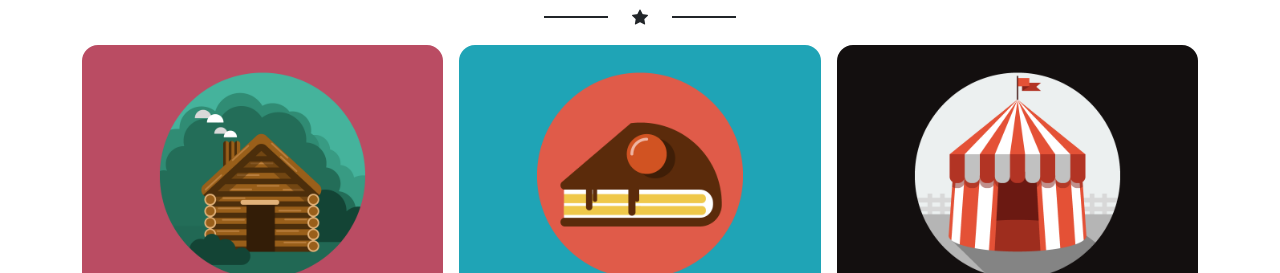
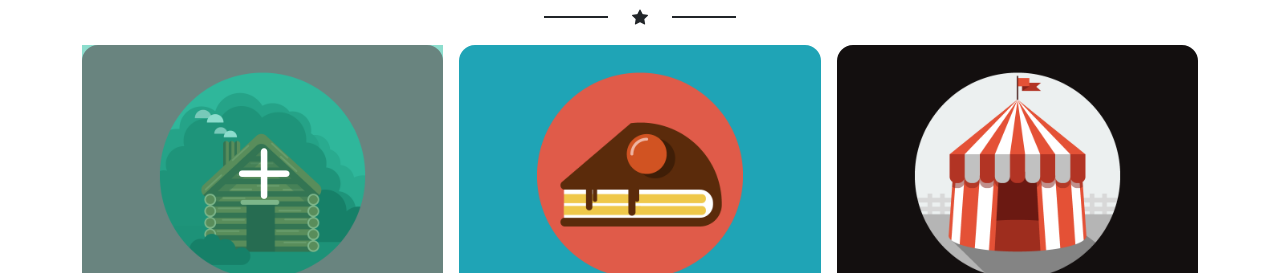
Before and after one commit to peterpozo/html-css-bootstrap-freelancer, a plain HTML site: page index.html in a window 1280 px wide. In both pictures the pointer is over the element 262 px from the left and 702 px from the top of the page. Shown: the part 527-800 px from the top of the page. Drawn offline with nearby package versions, Linux system fonts and the light colour scheme.

Commit message:
aggiunta hover su immagini

```diff
--- a/css/style.css
+++ b/css/style.css
@@ -17,6 +17,24 @@ header{
     margin-bottom: 3rem;
 }
 
+.immagini{
+    position: relative;
+}
+
+.immagini:hover::after{
+    content: '\F64D';
+    font-family: bootstrap-icons;
+    font-size: 4rem;
+    font-weight: bold;
+    position: absolute;
+    inset: 0;
+    display: flex;
+    justify-content: center;
+    align-items: center;
+    color: white;
+    background-color: #1abc9c80;
+    cursor: pointer;
+}
 .immagini img{
     width: 100%;
     border-radius: 1rem;
--- a/index.html
+++ b/index.html
@@ -207,7 +207,7 @@
           </div>
           <div class="col-12 col-sm-4">
             <div class="col mb-1">ABOUT THE FREELANCER</div>
-            <div class="col">Lorem, ipsum dolor sit amet consectetur <a class="link-bootstrap" href="url">Star Bootstrap</a>.</div>
+            <div class="col">Lorem, ipsum dolor sit amet consectetur <a class="link-bootstrap" href="#!">Star Bootstrap</a>.</div>
           </div>
         </div>
       </div>
```
